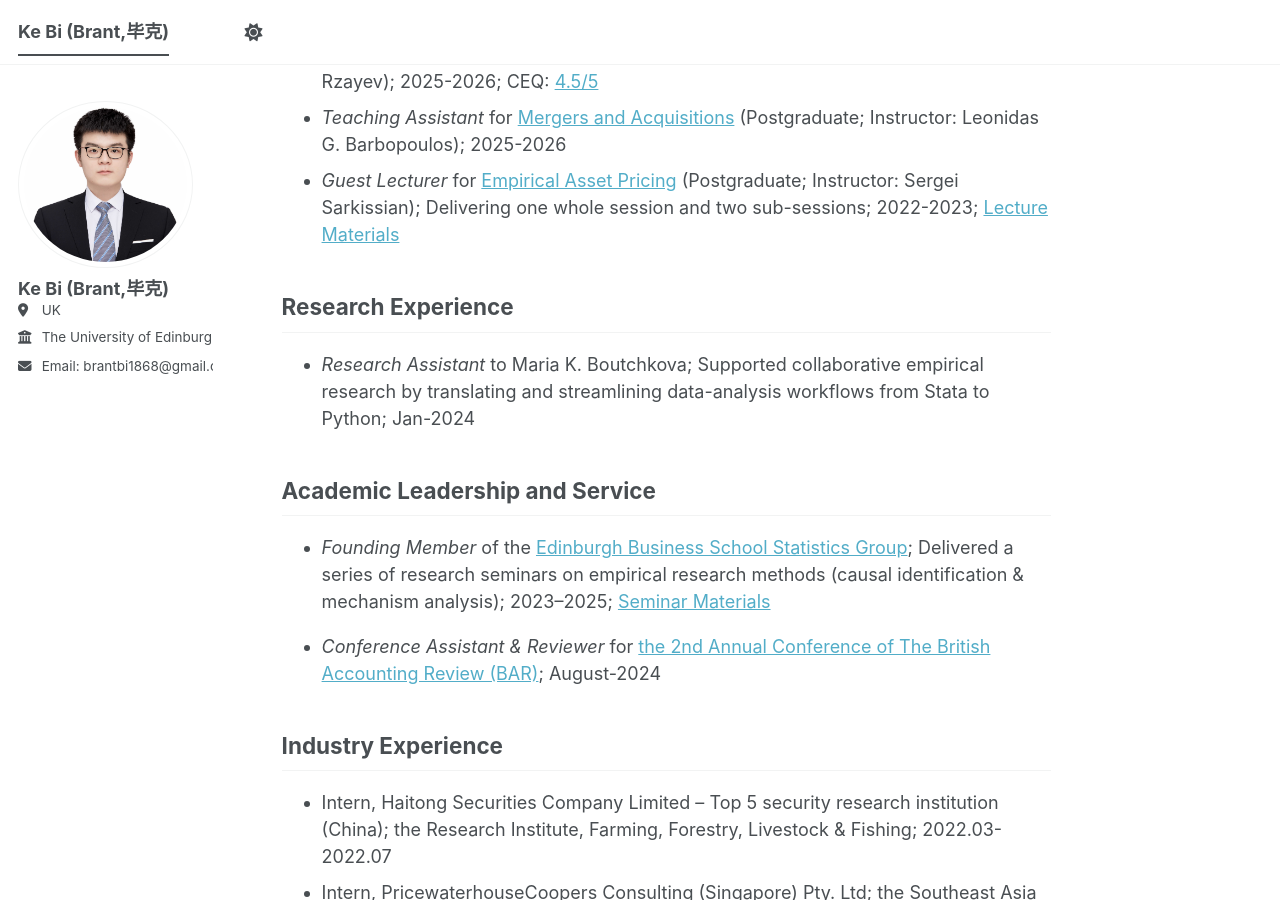
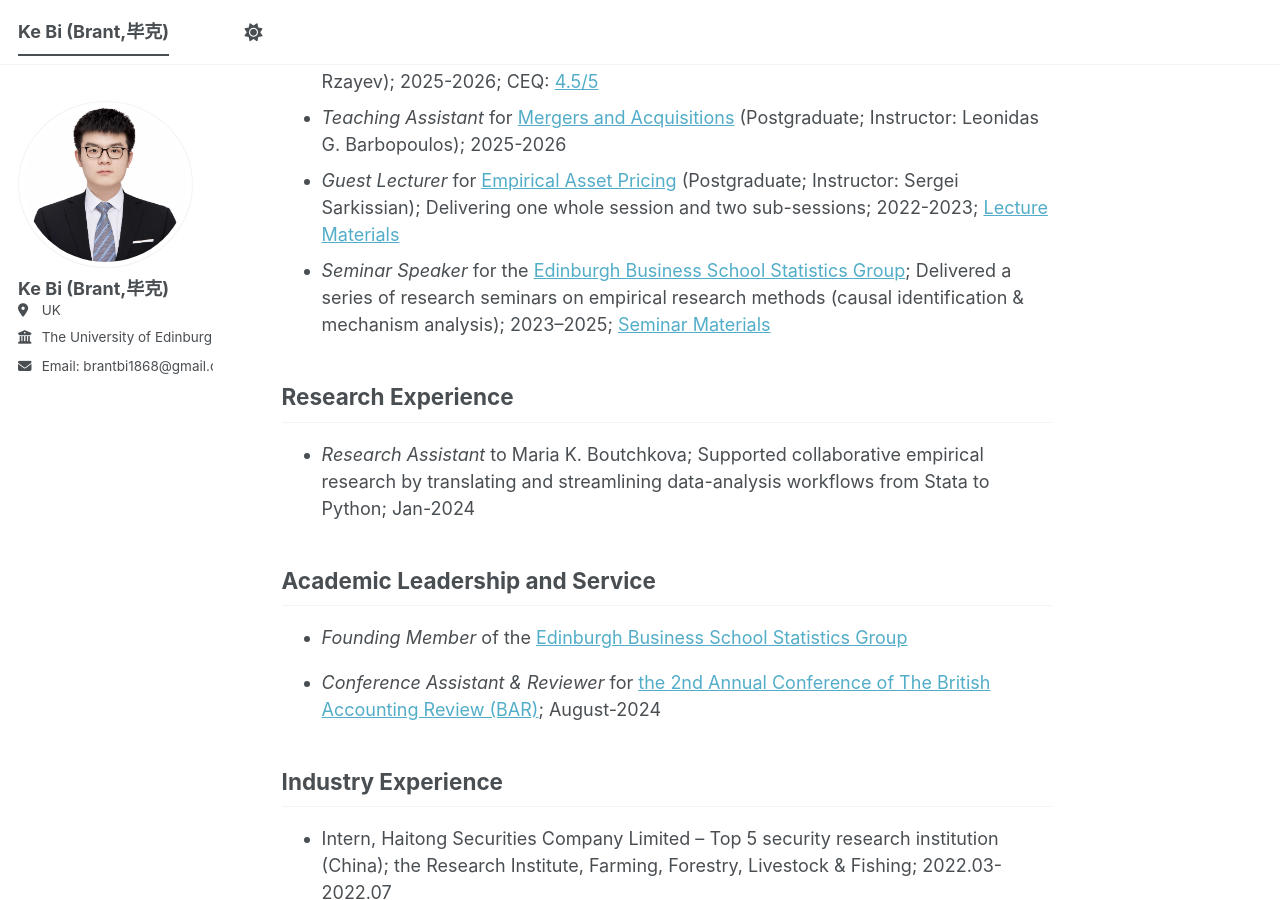
Before and after one commit to brant1868/brant1868.github.io, a Jekyll site: the page built from _pages/about.md, in a window 1280 px wide and 900 px high, scrolled down 4194 px. Built offline with Jekyll 4.4.1, drawn with Linux system fonts in a browser that asks for light colours; a script bundle is joined from its source files by our own code; library files that are not in the unit come from our copies.

Commit message:
Update about.md

```diff
--- a/_pages/about.md
+++ b/_pages/about.md
@@ -124,6 +124,7 @@ Teaching Experience
 - _Teaching Assistant_ for [Applications of Finance](https://www.drps.ed.ac.uk/26-27/dpt/cxbust08018.htm){:target="_blank" } (Undergraduate; Instructor: Khaladdin Rzayev); 2025-2026; CEQ: [4.5/5](https://drive.google.com/file/d/1A0KZSfHNyeBKjLHjc0hLroffUJPBHIRB/view?usp=sharing){:target="_blank" }
 - _Teaching Assistant_ for [Mergers and Acquisitions](https://www.drps.ed.ac.uk/25-26/dpt/cxcmse11458.htm){:target="_blank" } (Postgraduate; Instructor: Leonidas G. Barbopoulos); 2025-2026
 - _Guest Lecturer_ for [Empirical Asset Pricing](https://www.drps.ed.ac.uk/23-24/dpt/cxcmse11509.htm){:target="_blank" } (Postgraduate; Instructor: Sergei Sarkissian); Delivering one whole session and two sub-sessions; 2022-2023; [Lecture Materials](https://drive.google.com/drive/folders/1hnpZs2fTQ1Ec00MFrXASNdiUDNSlouEq?usp=sharing){:target="_blank" }
+- _Seminar Speaker_ for the [Edinburgh Business School Statistics Group](https://uebs-stats-group.github.io/stats-tools/){:target="_blank" }; Delivered a series of research seminars on empirical research methods (causal identification & mechanism analysis); 2023–2025; [Seminar Materials](https://drive.google.com/drive/folders/1_9xI9PnWQI2MFzfQk9kzte9-9yZYGObr?usp=sharing){:target="_blank" }
 
 
 Research Experience
@@ -135,7 +136,9 @@ Research Experience
 Academic Leadership and Service
 ------
 <!-- **Academic Leadership and Service** -->
-- _Founding Member_ of the [Edinburgh Business School Statistics Group](https://uebs-stats-group.github.io/stats-tools/){:target="_blank" }; Delivered a series of research seminars on empirical research methods (causal identification & mechanism analysis); 2023–2025; [Seminar Materials](https://drive.google.com/drive/folders/1_9xI9PnWQI2MFzfQk9kzte9-9yZYGObr?usp=sharing){:target="_blank" }
+<!-- - _Founding Member_ of the [Edinburgh Business School Statistics Group](https://uebs-stats-group.github.io/stats-tools/){:target="_blank" }; Delivered a series of research seminars on empirical research methods (causal identification & mechanism analysis); 2023–2025; [Seminar Materials](https://drive.google.com/drive/folders/1_9xI9PnWQI2MFzfQk9kzte9-9yZYGObr?usp=sharing){:target="_blank" }
+ -->
+- _Founding Member_ of the [Edinburgh Business School Statistics Group](https://uebs-stats-group.github.io/stats-tools/){:target="_blank" }
 
 <!-- **Conference** -->
 - _Conference Assistant & Reviewer_ for [the 2nd Annual Conference of The British Accounting Review (BAR)](https://thebarevent.weebly.com/annual-conference.html){:target="_blank" }; August-2024
```
